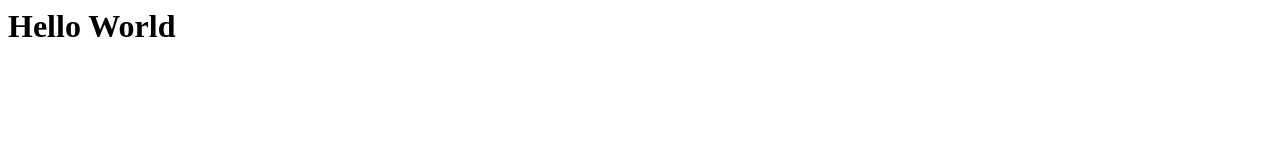
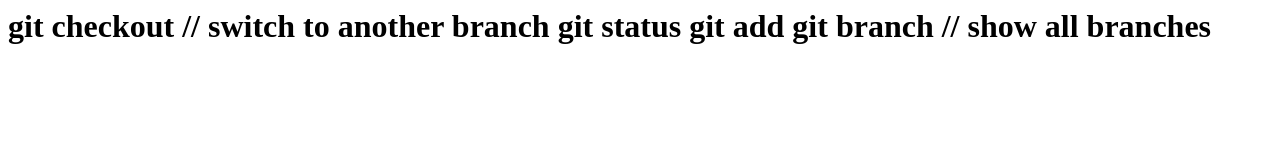
Before and after one commit to tanthopo/test-repo, a plain HTML site: page index.html in a window 1280 px wide. Drawn offline with Linux system fonts and the light colour scheme.

Commit message:
3rd commit. Actually First commit in test-repo branch

```diff
--- a/index.html
+++ b/index.html
@@ -1,3 +1,6 @@
 <h1>
-	Hello World
+	git checkout <branch name> // switch to another branch
+	git status
+	git add
+	git branch // show all branches
 </h1>
```
